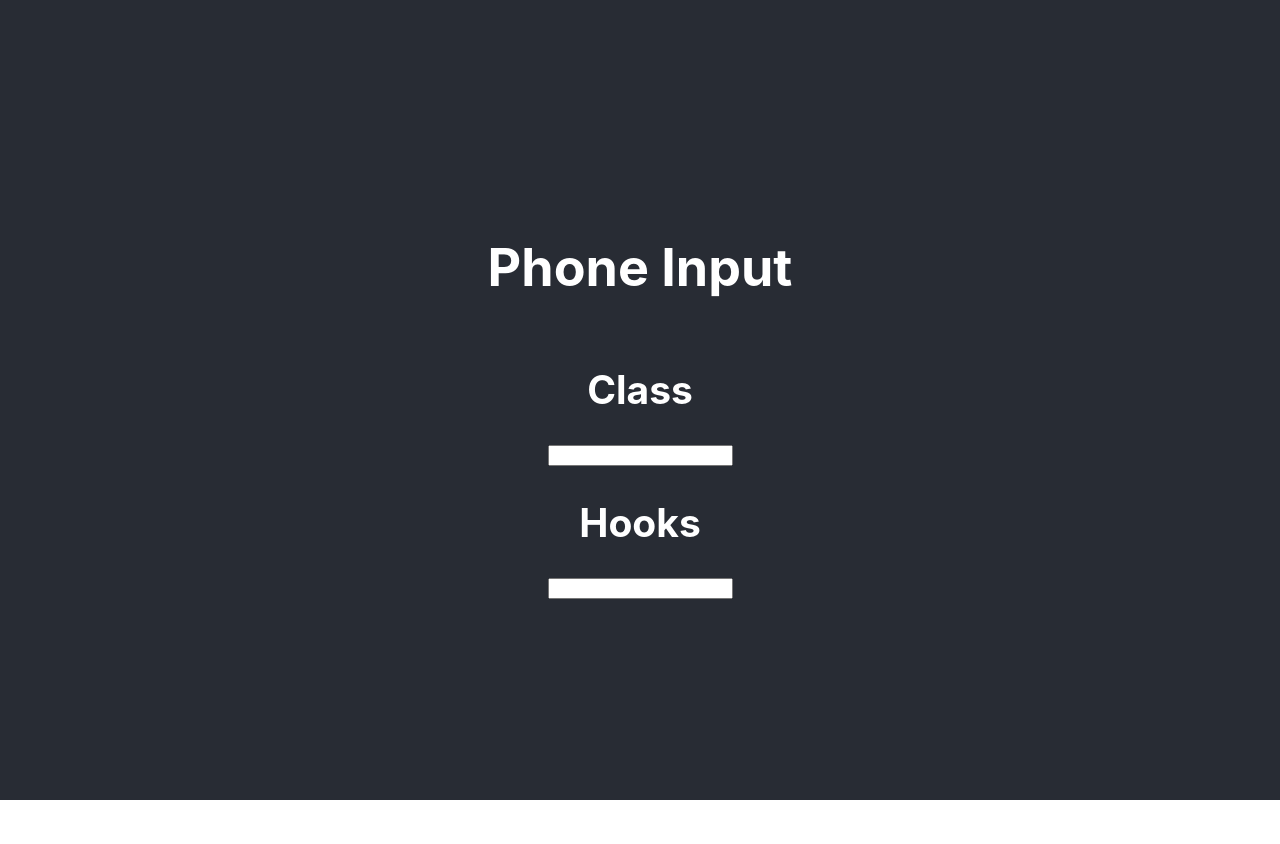
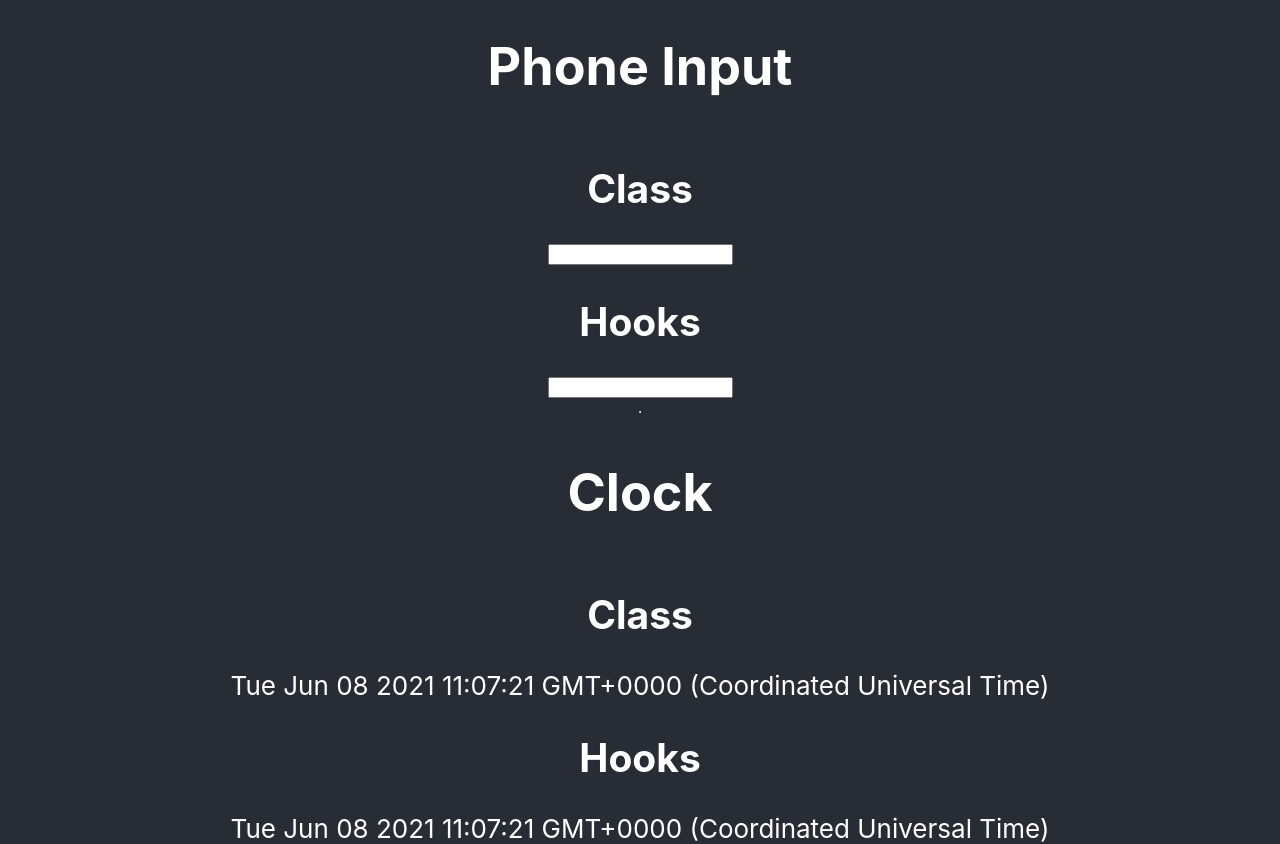
Before and after one commit to levon-stripe/atlas-react-hooks-101, a React (Create React App) app: page / in a window 1280 px wide. Before the commit the page ends 800 px from the top, so only its background shows below. Built offline with nearby package versions, Linux system fonts and the light colour scheme.

Commit message:
add clocks

```diff
--- a/src/App.js
+++ b/src/App.js
@@ -1,6 +1,8 @@
 import "./App.css";
 import ClassPhoneInput from "./ClassPhoneInput";
 import HooksPhoneInput from "./HooksPhoneInput";
+import ClassClock from "./ClassClock";
+import HooksClock from "./HooksClock";
 
 function App() {
   return (
@@ -11,6 +13,13 @@ function App() {
         <ClassPhoneInput />
         <h2>Hooks</h2>
         <HooksPhoneInput />
+
+        <hr />
+        <h1>Clock</h1>
+        <h2>Class</h2>
+        <ClassClock />
+        <h2>Hooks</h2>
+        <HooksClock />
       </header>
     </div>
   );
--- /dev/null
+++ b/src/ClassClock.js
@@ -0,0 +1,20 @@
+import React from "react";
+
+export default class Clock extends React.Component {
+  constructor(props) {
+    super(props);
+    this.state = { time: Date() };
+  }
+
+  componentDidMount() {
+    this.intervalId = setInterval(() => this.setState({ time: Date() }), 100);
+  }
+
+  componentWillUnmount() {
+    clearInterval(this.intervalId);
+  }
+
+  render() {
+    return <span>{this.state.time}</span>;
+  }
+}
--- /dev/null
+++ b/src/HooksClock.js
@@ -0,0 +1,13 @@
+import { useEffect, useState } from "react";
+
+export default function Clock() {
+  const [time, setTime] = useState(Date.now());
+
+  useEffect(() => {
+    const intervalId = setInterval(() => setTime(Date()), 100);
+
+    return () => clearInterval(intervalId);
+  }, []);
+
+  return <span>{time}</span>;
+}
```
